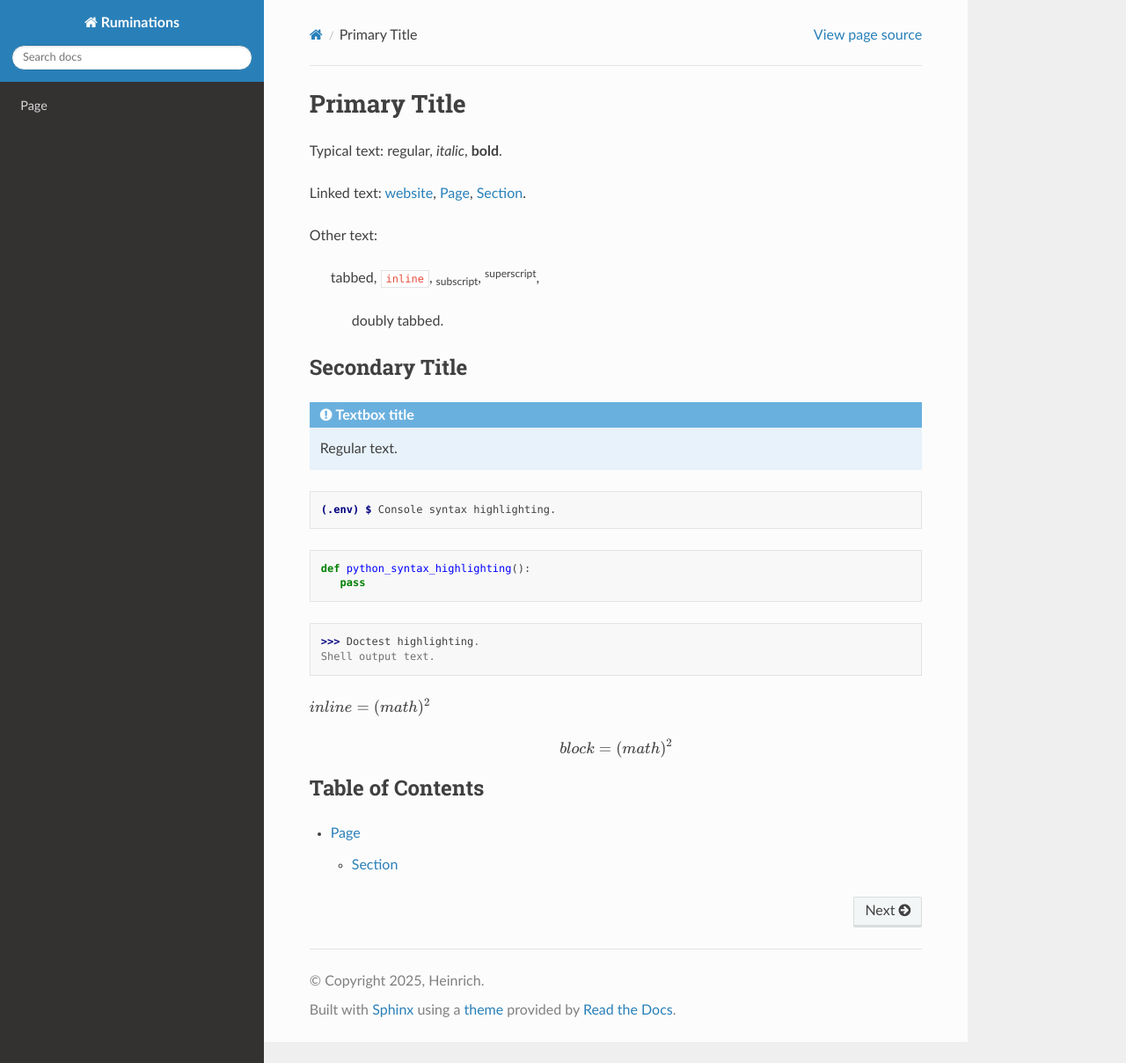
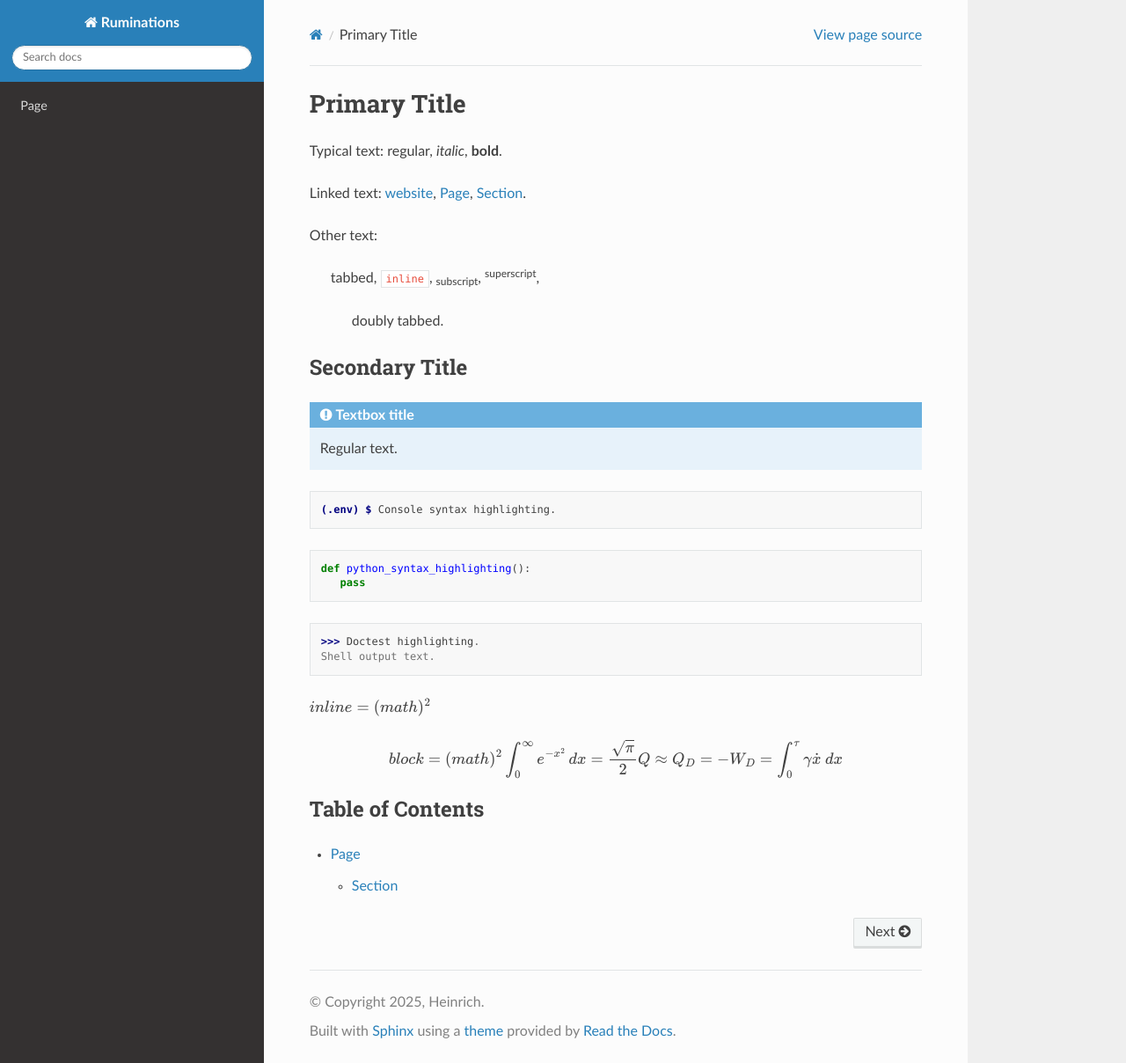
Before and after one commit to atheinrich/ReadTheDocs, a Sphinx documentation site: the page built from docs/source/index.rst, in a window 1280 px wide and 1208 px high. Shown: the whole window at 88% size. Built offline with Sphinx 7.4.7 and the Read the Docs theme 3.1.0, drawn with Linux system fonts in a browser that asks for light colours.

Commit message:
Update index.rst

```diff
--- a/docs/source/index.rst
+++ b/docs/source/index.rst
@@ -43,6 +43,8 @@ Shell output text.
 .. math::
 
    block = (math)^2
+   \int_0^\infty e^{-x^2} \, dx = \frac{\sqrt{\pi}}{2}
+   Q\approx Q_D=-W_D=\int_{0}^{\tau}{\gamma\dot{x}\ dx}
 
 Table of Contents
 -----------------
```
